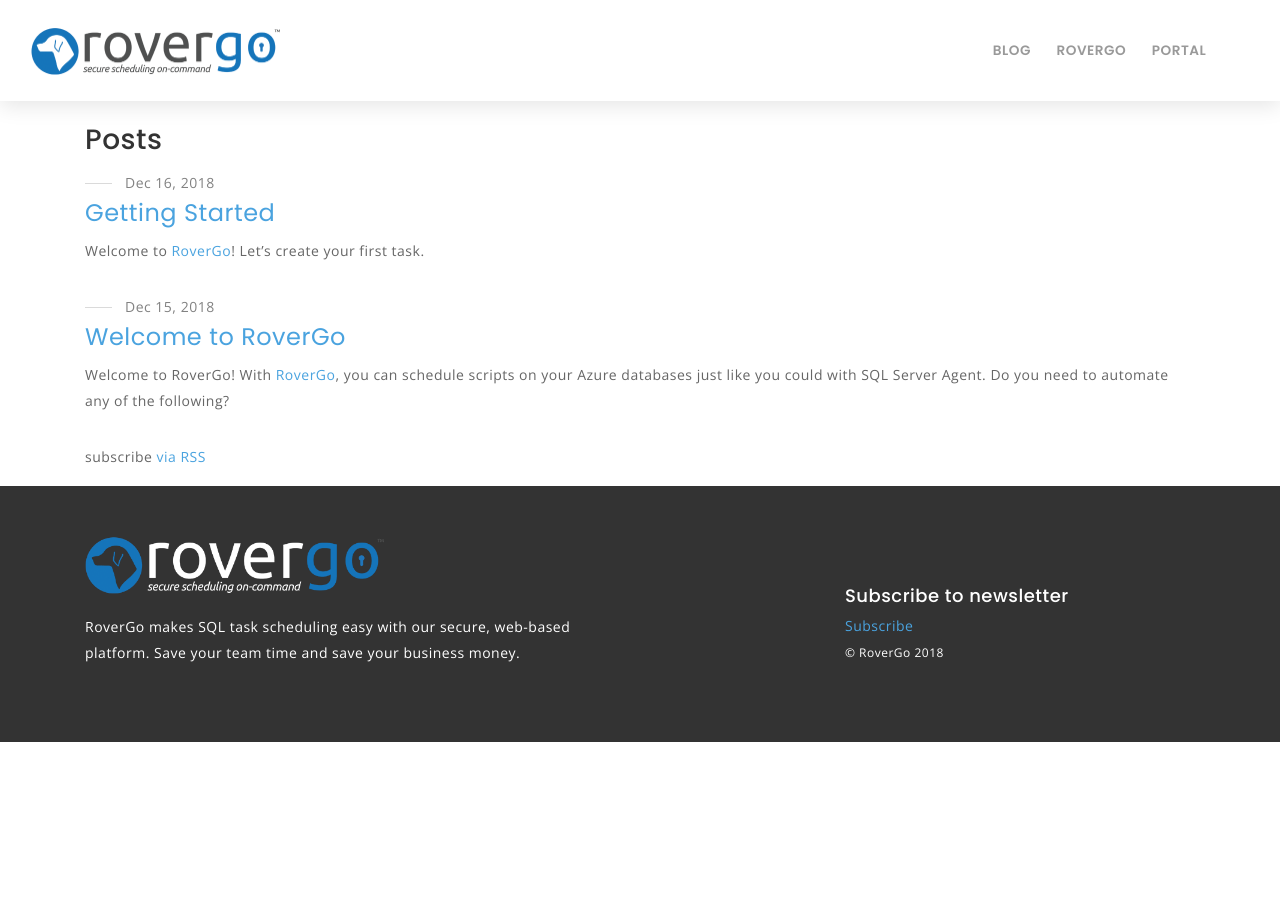
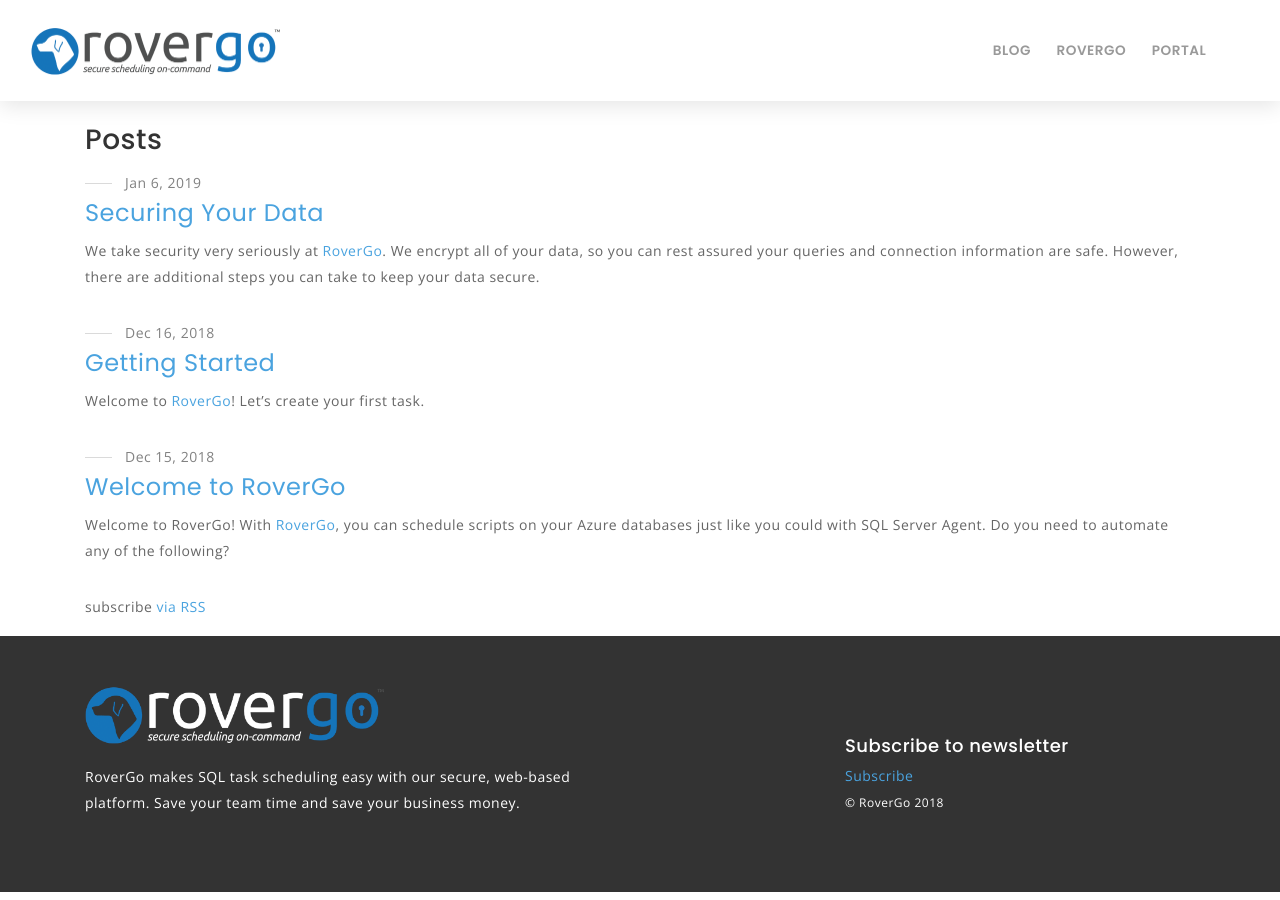
Before and after one commit to RoverGo/rovergo.github.io, a Jekyll site: the page built from index.md, in a window 1280 px wide. Built offline with Jekyll 4.4.1, drawn with Linux system fonts in a browser that asks for light colours.

Commit message:
added "securing your data" post

```diff
--- /dev/null
+++ b/_posts/2019-01-06-securing-your-data.md
@@ -0,0 +1,13 @@
+---
+layout: post
+title:  "Securing Your Data"
+date:   2019-01-06
+comments: true
+categories: [rovergo, "getting started", security]
+---
+
+We take security very seriously at [RoverGo]({{site.rovergo_website}}). We encrypt all of your data, so you can rest assured your queries and connection information are safe. However, there are additional steps you can take to keep your data secure.
+
+- Use a database or application role to limit what your SQL login can do. If your sql task only updates a few tables, you can limit the user you give RoverGo to only be allowed to update these tables. See [Security Center for SQL Server Database Engine and Azure SQL Database](https://docs.microsoft.com/en-us/sql/relational-databases/security/security-center-for-sql-server-database-engine-and-azure-sql-database) or [MySQL Reference Manual / Security](https://dev.mysql.com/doc/refman/8.0/en/security.html) for more information.
+- Use a firewall to restrict which IP addresses can access your database. See [Azure SQL Database and SQL Data Warehouse firewall rules](https://docs.microsoft.com/en-us/azure/sql-database/sql-database-firewall-configure) or [Azure Database for MySQL server firewall rules](https://docs.microsoft.com/en-us/azure/mysql/concepts-firewall-rules) for more information.
+- Encrypt your database. Azure Databases for MySQL data is [always encrypted](https://docs.microsoft.com/en-us/azure/mysql/overview#secure-your-data), and you can use either [Always Encrypted](https://docs.microsoft.com/en-us/sql/relational-databases/security/encryption/always-encrypted-database-engine) or [Transparent data encryption](https://docs.microsoft.com/en-us/azure/sql-database/transparent-data-encryption-azure-sql) for Azure SQL Databases.
```
Also changed, not shown: _posts/2018-12-16-getting-started.md (+1 -1 lines).
